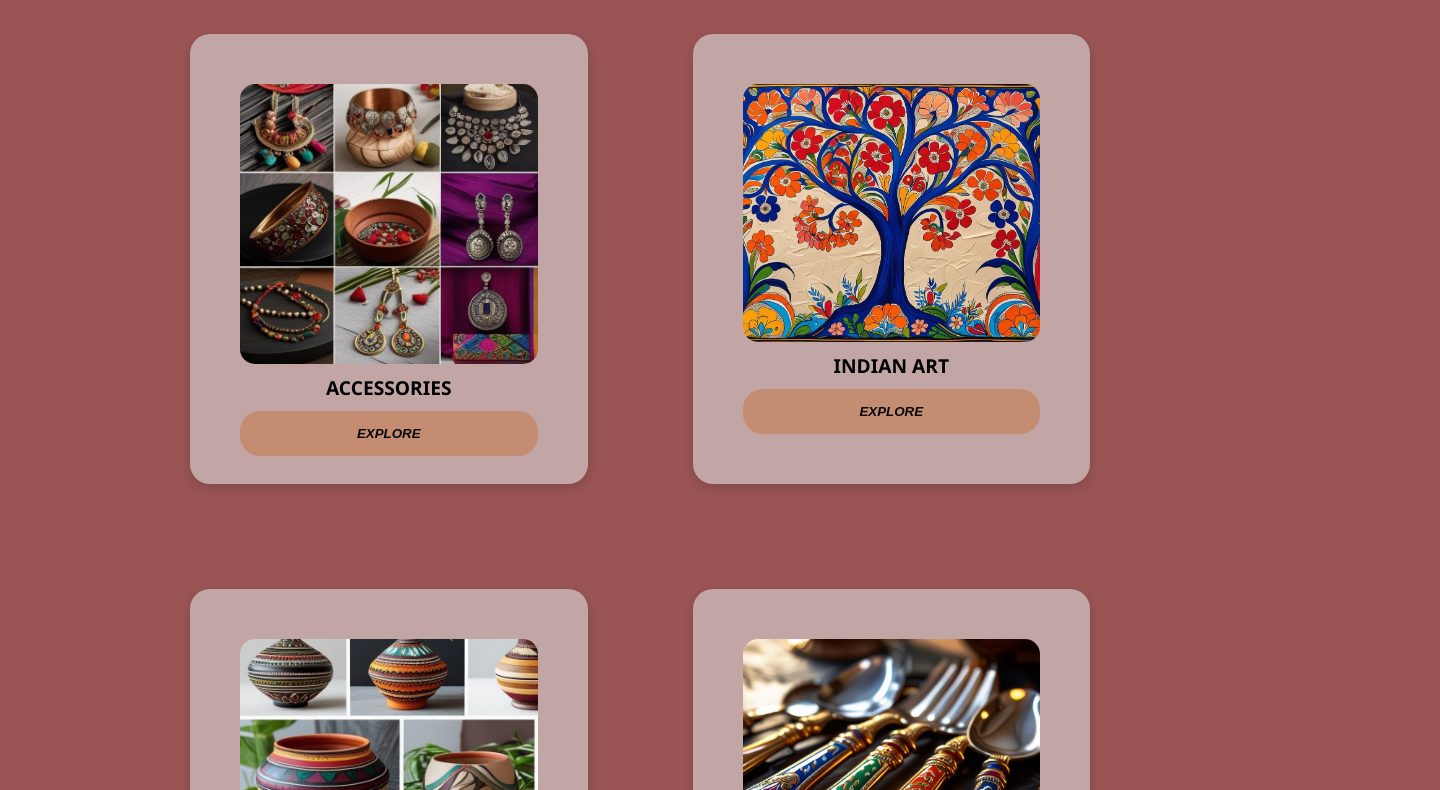
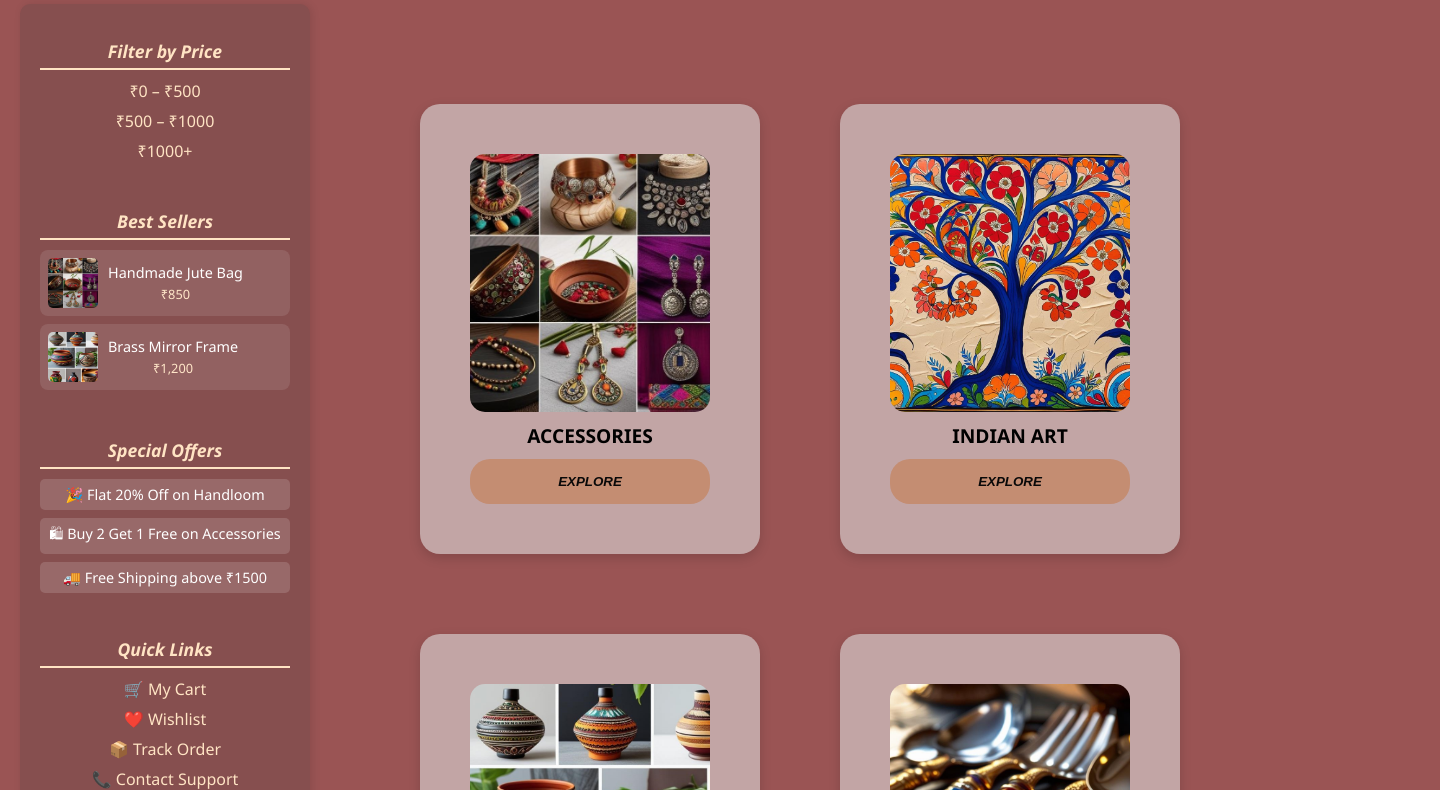
Before and after one commit to yuktirajurkar/thread-and-tale-mini-project, a plain HTML site: page products.html in a window 1280 px wide. Shown: the part 141-931 px from the top of the page, 1440 px wide, since content can reach past the window. Drawn offline with Linux system fonts and the light colour scheme.

Commit message:
Update 2

```diff
--- a/products.css
+++ b/products.css
@@ -5,19 +5,29 @@ body {
     padding: 0;
     text-align: center;
 }
+.container {
+    display: flex;
+    gap: 30px;
+    padding: 20px;
+    justify-content: center;
+    align-items: flex-start;
+}
 .page-title {
     color: #3c0d0d;
     font-size: 3rem;
     margin: 30px 0;
+    top: 30px;
     font-style: italic;
+    text-align: center;
+    position: relative;
+    left: 160px;
 }
 .product-grid {
     display: grid;
     grid-template-columns: repeat(2, 1fr);
-    gap: 105px;
-    padding: 50px 30px;
-    max-width: 900px;
-    margin: auto;
+    gap: 80px;
+    padding: 100px 80px;
+    flex: 1;
 }
 .product-card {
     background-color: rgb(194, 165, 165);
@@ -34,7 +44,6 @@ body {
     transform: translateY(-5px);
     box-shadow: 0 8px 18px rgba(0,0,0,0.2);
 }
-
 .product-card img {
     width: 100%;
     height: 280px;
@@ -58,7 +67,6 @@ body {
     padding: 15px 25px;
     font-weight: bold;
     font-style: italic;
-    border-radius: 20px;
     cursor: pointer;
     transition: 0.3s ease;
 }
@@ -87,3 +95,80 @@ body {
 .back-btn:hover {
     background-color: rgb(176, 152, 124);
 }
+.sidebar {
+    flex: 0 0 250px;
+    background-color: #864f4f;
+    color: white;
+    padding: 20px;
+    border-radius: 10px;
+    box-shadow: 2px 0 8px rgba(0,0,0,0.1);
+    display: flex;
+    flex-direction: column;
+    gap: 25px;
+}
+.sidebar-section h2 {
+    font-size: 1.1rem;
+    margin-bottom: 10px;
+    font-style: italic;
+    border-bottom: 2px solid bisque;
+    padding-bottom: 5px;
+    color: bisque;
+}
+.sidebar-section ul {
+    list-style: none;
+    padding: 0;
+    margin: 0;
+}
+.sidebar-section ul li {
+    margin: 8px 0;
+}
+.sidebar-section ul li a {
+    color: bisque;
+    text-decoration: none;
+    transition: color 0.3s;
+}
+
+.sidebar-section ul li a:hover {
+    color: rgb(255, 214, 170);
+}
+.best-seller {
+    display: flex;
+    align-items: center;
+    gap: 10px;
+    background-color: rgba(255,255,255,0.1);
+    padding: 8px;
+    border-radius: 8px;
+    margin-bottom: 8px;
+}
+.best-seller img {
+    width: 50px;
+    height: 50px;
+    border-radius: 5px;
+    object-fit: cover;
+}
+.best-seller p {
+    font-size: 0.9rem;
+    margin: 0;
+}
+.best-seller span {
+    font-size: 0.8rem;
+    color: rgb(255, 230, 200);
+}
+.offers ul li {
+    background-color: rgba(255, 255, 255, 0.15);
+    padding: 6px;
+    border-radius: 5px;
+    font-size: 0.9rem;
+    margin-bottom: 5px;
+}
+@media (max-width: 768px) {
+    .container {
+        flex-direction: column;
+    }
+    .product-grid {
+        grid-template-columns: 1fr;
+    }
+    .sidebar {
+        width: 100%;
+    }
+}
--- a/products.html
+++ b/products.html
@@ -9,42 +9,82 @@
 <body>
 
     <h1 class="page-title">Explore Our Product Categories</h1>
+    <div class="container">
+        <aside class="sidebar">
+            <div class="sidebar-section">
+                <h2>Filter by Price</h2>
+                <ul>
+                    <li><a href="#">₹0 – ₹500</a></li>
+                    <li><a href="#">₹500 – ₹1000</a></li>
+                    <li><a href="#">₹1000+</a></li>
+                </ul>
+            </div>
 
+            <div class="sidebar-section">
+                <h2>Best Sellers</h2>
+                <div class="best-seller">
+                    <img src="images/accesories.jpg" alt="Handmade Jute Bag">
+                    <div>
+                        <p>Handmade Jute Bag</p>
+                        <span>₹850</span>
+                    </div>
+                </div>
+                <div class="best-seller">
+                    <img src="images/homedecor.jpg" alt="Brass Mirror Frame">
+                    <div>
+                        <p>Brass Mirror Frame</p>
+                        <span>₹1,200</span>
+                    </div>
+                </div>
+            </div>
+            <div class="sidebar-section offers">
+                <h2>Special Offers</h2>
+                <ul>
+                    <li>🎉 Flat 20% Off on Handloom</li>
+                    <li>🛍 Buy 2 Get 1 Free on Accessories</li>
+                    <li>🚚 Free Shipping above ₹1500</li>
+                </ul>
+            </div>
+            <div class="sidebar-section">
+                <h2>Quick Links</h2>
+                <ul>
+                    <li><a href="#">🛒 My Cart</a></li>
+                    <li><a href="#">❤️ Wishlist</a></li>
+                    <li><a href="#">📦 Track Order</a></li>
+                    <li><a href="#">📞 Contact Support</a></li>
+                </ul>
+            </div>
+        </aside>
         <section class="product-grid">
             <div class="product-card">
                 <img src="images/accesories.jpg" alt="Accessories">
                 <h3>ACCESSORIES</h3>
                 <button>EXPLORE</button>
             </div>
-
             <div class="product-card">
                 <img src="images/arts.jpg" alt="Indian Art">
                 <h3>INDIAN ART</h3>
                 <button>EXPLORE</button>
             </div>
-
             <div class="product-card">
                 <img src="images/homedecor.jpg" alt="Home Decor">
                 <h3>HOME DECOR</h3>
                 <button>EXPLORE</button>
             </div>
-
             <div class="product-card">
                 <img src="images/cutelery.jpg" alt="Cutlery">
                 <h3>CUTLERY</h3>
                 <button>EXPLORE</button>
             </div>
-
             <div class="product-card last">
                 <img src="images/clothing.jpg" alt="Clothing and Handloom">
                 <h3>CLOTHING / HANDLOOM</h3>
                 <button>EXPLORE</button>
             </div>
         </section>
-
+    </div>
     <div class="back-btn-container">
         <a href="index.html" class="back-btn">⬅ Back to Home</a>
     </div>
-
 </body>
 </html>
```
Also changed, not shown: index.html (+2 -3 lines). Lines whose indentation alone changed are shown as unchanged.
